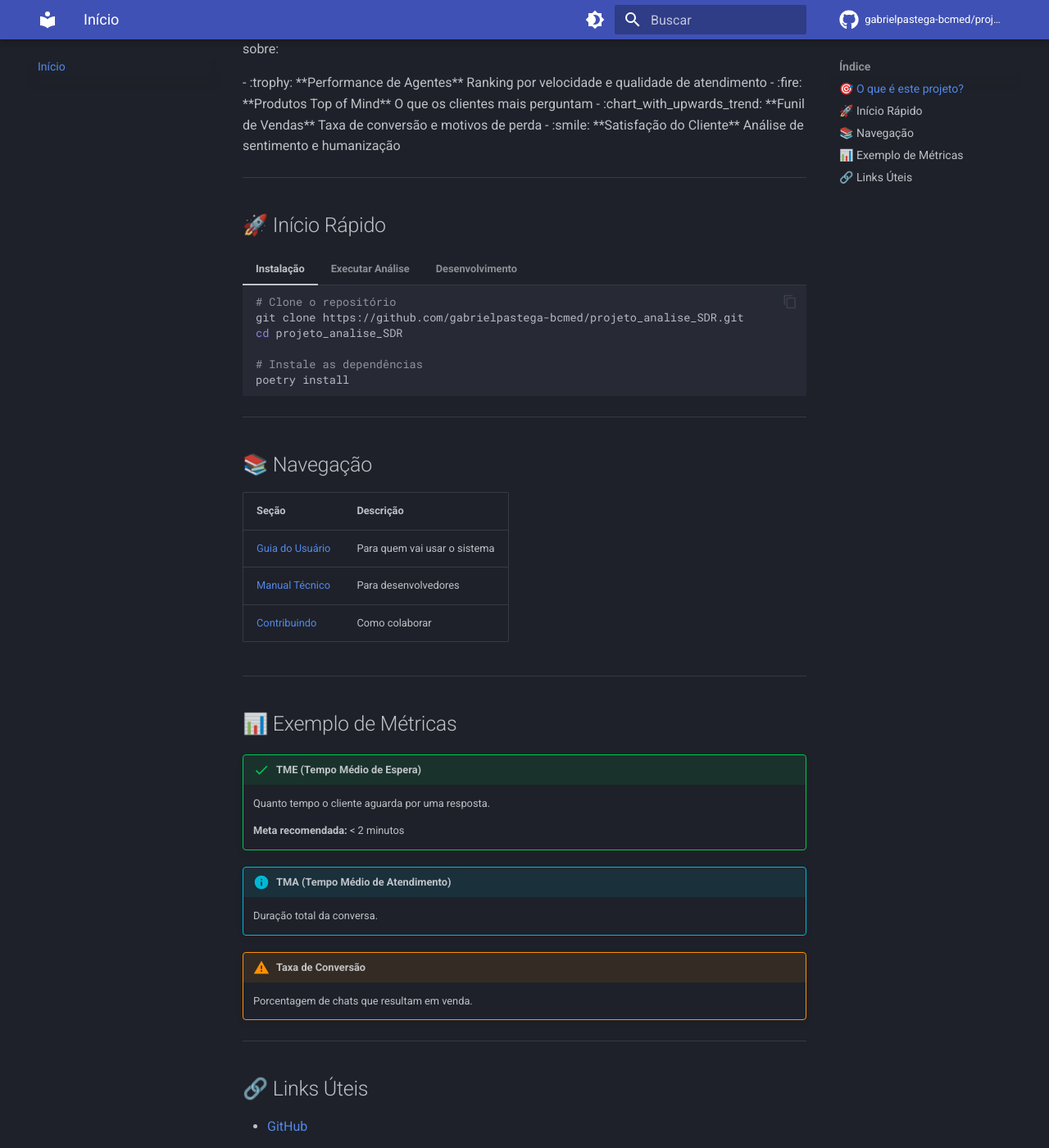
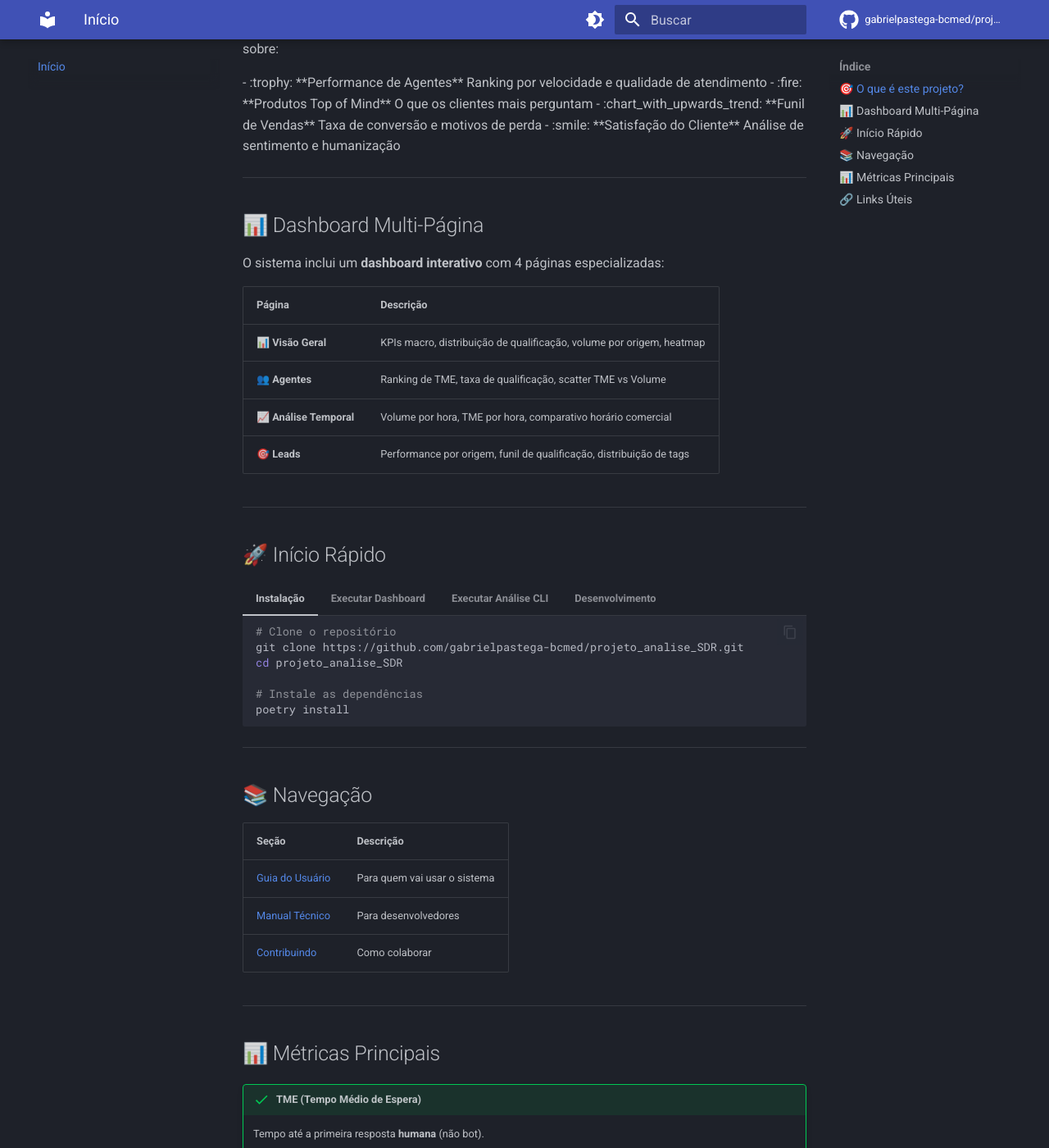
Before and after one commit to gabrielpastega-bcmed/projeto_analise_SDR, an MkDocs documentation site: the page built from docs/index.md, in a window 1280 px wide and 1400 px high, scrolled down 349 px. Shown: the whole window at 82% size. Built offline with MkDocs 1.6.1 and Material for MkDocs 9.7.7, drawn with Linux system fonts in a browser that asks for light colours; comment, search, counter and statistics services are not loaded; some of the changed text lies outside the part shown.

Commit message:
fix: dashboard charts for BigQuery data + update docs

````diff
--- a/docs/index.md
+++ b/docs/index.md
@@ -30,6 +30,19 @@ Este sistema analisa automaticamente conversas de atendimento (chats) para extra
 
 ---
 
+## 📊 Dashboard Multi-Página
+
+O sistema inclui um **dashboard interativo** com 4 páginas especializadas:
+
+| Página | Descrição |
+|--------|-----------|
+| 📊 **Visão Geral** | KPIs macro, distribuição de qualificação, volume por origem, heatmap |
+| 👥 **Agentes** | Ranking de TME, taxa de qualificação, scatter TME vs Volume |
+| 📈 **Análise Temporal** | Volume por hora, TME por hora, comparativo horário comercial |
+| 🎯 **Leads** | Performance por origem, funil de qualificação, distribuição de tags |
+
+---
+
 ## 🚀 Início Rápido
 
 === "Instalação"
@@ -43,14 +56,20 @@ Este sistema analisa automaticamente conversas de atendimento (chats) para extra
     poetry install
     ```
 
-=== "Executar Análise"
+=== "Executar Dashboard"
 
     ```bash
-    # Pipeline principal
-    poetry run python main.py
-
     # Dashboard interativo
     poetry run streamlit run dashboard.py
+    ```
+
+    Acesse em: `http://localhost:8501`
+
+=== "Executar Análise CLI"
+
+    ```bash
+    # Pipeline de análise
+    poetry run python main.py
     ```
 
 === "Desenvolvimento"
@@ -75,18 +94,18 @@ Este sistema analisa automaticamente conversas de atendimento (chats) para extra
 
 ---
 
-## 📊 Exemplo de Métricas
+## 📊 Métricas Principais
 
 !!! success "TME (Tempo Médio de Espera)"
-    Quanto tempo o cliente aguarda por uma resposta.
+    Tempo até a primeira resposta **humana** (não bot).
 
     **Meta recomendada:** < 2 minutos
 
-!!! info "TMA (Tempo Médio de Atendimento)"
-    Duração total da conversa.
+!!! info "Taxa de Qualificação"
+    Porcentagem de leads classificados como qualificados.
 
-!!! warning "Taxa de Conversão"
-    Porcentagem de chats que resultam em venda.
+!!! warning "Conversão"
+    Leads qualificados que avançam para consultor.
 
 ---
 
````
Also changed, not shown: README.md (+50 -17 lines), 3 other files.
